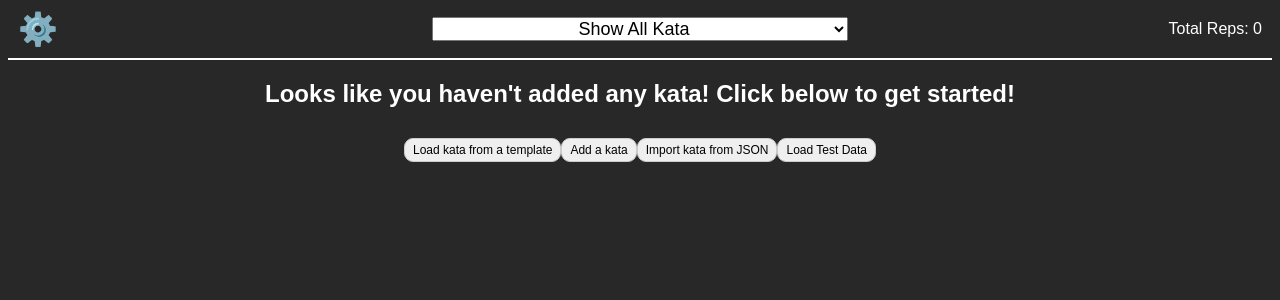
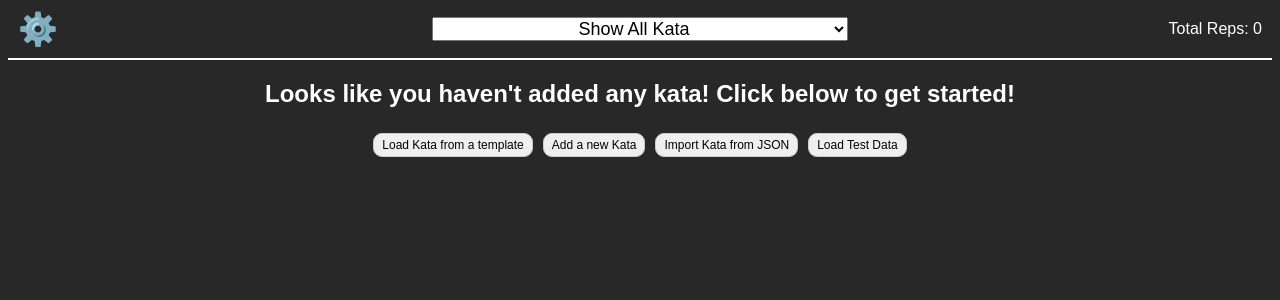
Before and after one commit to matt-auckland/kata-counter, a Vue app: page / in a window 1280 px wide. Shown: the top 300 px of the page. Built offline with nearby package versions, Linux system fonts and the light colour scheme.

Commit message:
Hid debug setting that I don't need right now. Updated some styles. Fixed a bug that was preventing Kata being added or edited. Fixed a bug that was causing the load kata from template modal to not reset it's progress after adding kata.

```diff
--- a/src/App.vue
+++ b/src/App.vue
@@ -49,13 +49,13 @@
         </h2>
         <div class="setup-buttons">
           <button @click="openTemplateKataImport">
-            Load kata from a template
+            Load Kata from a template
           </button>
           <button @click="updateModalState('add-kata', 'Add a new Kata')">
-            Add a kata
+            Add a new Kata
           </button>
           <button @click="updateModalState('import-json', 'Import Kata JSON Data')">
-            Import kata from JSON
+            Import Kata from JSON
           </button>
           <button @click="importTestKata()">Load Test Data</button>
         </div>
@@ -178,7 +178,7 @@
                       </label>
                     </div>
                   </div>
-                  <div>
+                <div class="setup-buttons">
                     <button @click.prevent="hideModal">Cancel</button>
                     <button
                       @click.prevent="importTemplateKataStage++"
@@ -200,7 +200,7 @@
                   </li>
                 </ul>
 
-                <div>
+                <div class="setup-buttons">
                   <button @click.prevent="importTemplateKataStage--">
                     Back
                   </button>
@@ -212,10 +212,6 @@
                   </button>
                 </div>
               </div>
-            </template>
-
-            <template v-else-if="modal.state == 'TEST'">
-              <p>test</p>
             </template>
           </div>
         </transition>
@@ -283,11 +279,12 @@ export default {
         this.selectedTemplateKata.forEach(kata => {
           this.saveKata(kata, true);
         });
+        this.importTemplateKataStage = 1;
       }
     },
 
     beginEditKata(kataId) {
-      const kata = this.kataList.filter(k => k.name == kataId)[0];
+      const kata = this.kataList.filter(k => k.id == kataId)[0];
       if (!kata) return;
       this.selectedKata = kata;
       this.updateModalState("edit-kata", `Editing ${kata.name}`);
@@ -586,6 +583,12 @@ form > * {
   margin: 8px 0;
 }
 
+input {
+  border-radius: 6px;
+  border: 1px solid #ccc;
+  padding: 3px 6px;
+}
+
 .flex-label {
   display: flex;
   justify-content: space-between;
@@ -607,6 +610,16 @@ form > * {
 
 .error-text {
   color: red;
+}
+
+.setup-buttons {
+  display: flex;
+  flex-wrap: wrap;
+  justify-content: center;
+}
+
+.setup-buttons > * {
+  margin: 5px;
 }
 
 /* Modal */
--- a/src/components/SettingsPage.vue
+++ b/src/components/SettingsPage.vue
@@ -16,7 +16,7 @@
         v-model="settingsClone.endDate"
         type="date"
       ></label>
-    <label
+    <!-- <label
       class="flex-label"
       for="pretendnokata"
     >Debugger: Hide Kata
@@ -25,8 +25,8 @@
         type="checkbox"
         v-model="settingsClone.pretendNoKata"
         @input="updateSetting('pretendNoKata', !settingsClone.pretendNoKata)"
-      ></label>
-    <button @click.prevent="emitUpdateModal('add-kata', 'Add a new Kata')">Add a Kata</button>
+      ></label> -->
+    <button @click.prevent="emitUpdateModal('add-kata', 'Add a new Kata')">Add a new Kata</button>
     <button @click.prevent="emitUpdateModal('load-template-data', 'Load Kata from a Template')">Load Kata from a template</button>
     <button @click.prevent="emitUpdateModal('import-json', 'Import Kata JSON Data')">Import Kata from JSON</button>
     <button @click.prevent="emitUpdateModal('export-json', 'Export Kata as JSON')">Export data as JSON</button>
```
